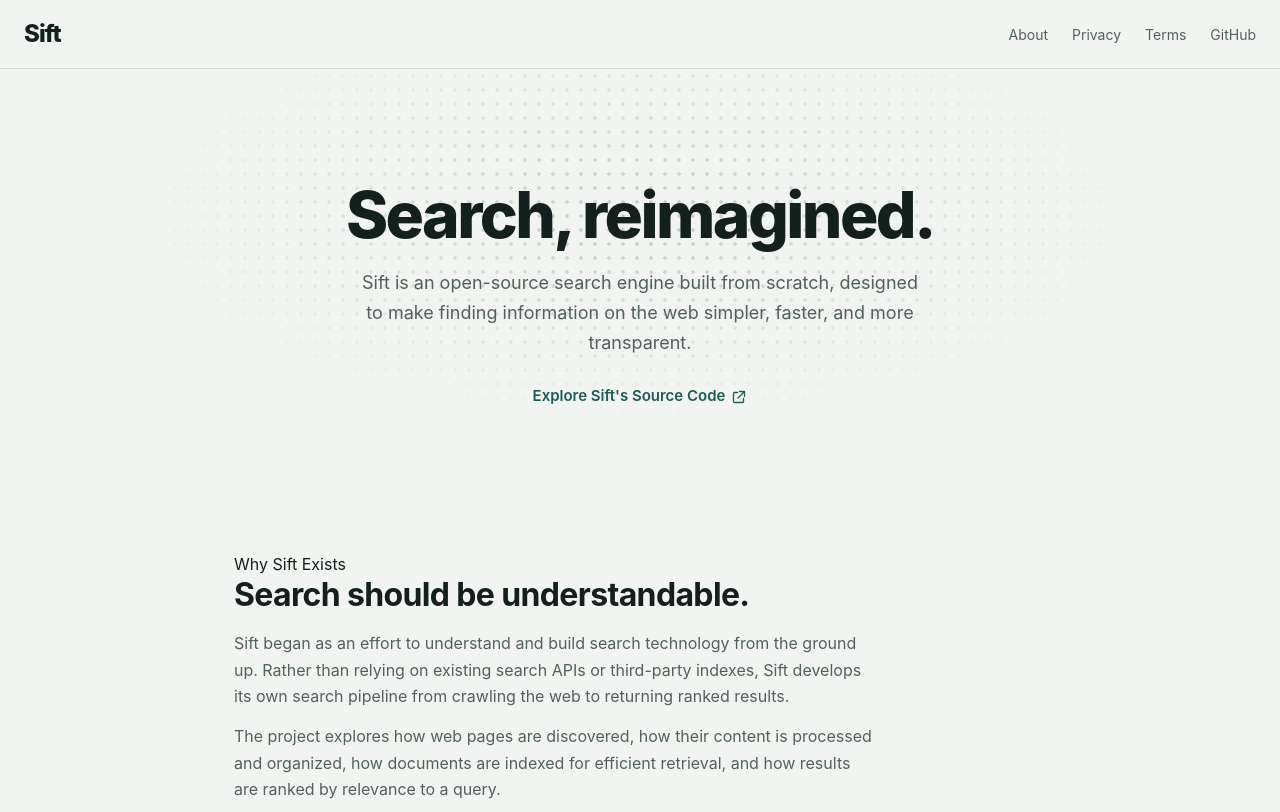
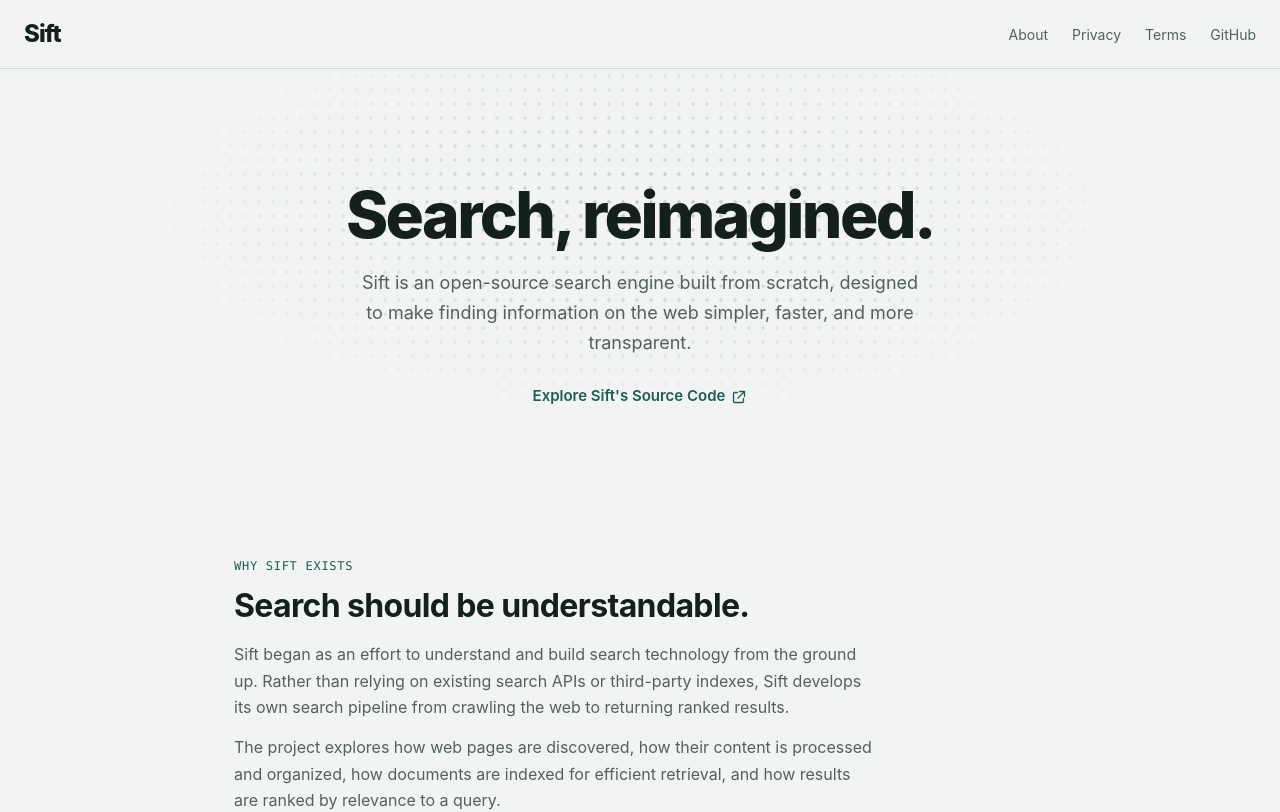
Before and after one commit to thaseenabbut/Sift, a React (Vite) app in the folder frontend/: page /about in a window 1280 px wide. Shown: the top 812 px of the page. Built offline with nearby package versions, Linux system fonts and the light colour scheme.

Commit message:
added back

```diff
--- a/frontend/src/styles/about.css
+++ b/frontend/src/styles/about.css
@@ -12,6 +12,17 @@
   max-width: 860px;
   margin: 0 auto;
   padding: 0 var(--gutter);
+}
+
+.about-section-label {
+  display: inline-block;
+  font-family: var(--font-code);
+  font-size: 0.75rem;
+  font-weight: 500;
+  letter-spacing: 0.06em;
+  text-transform: uppercase;
+  color: var(--accent);
+  margin-bottom: 12px;
 }
 
 .about-section-heading {
```
